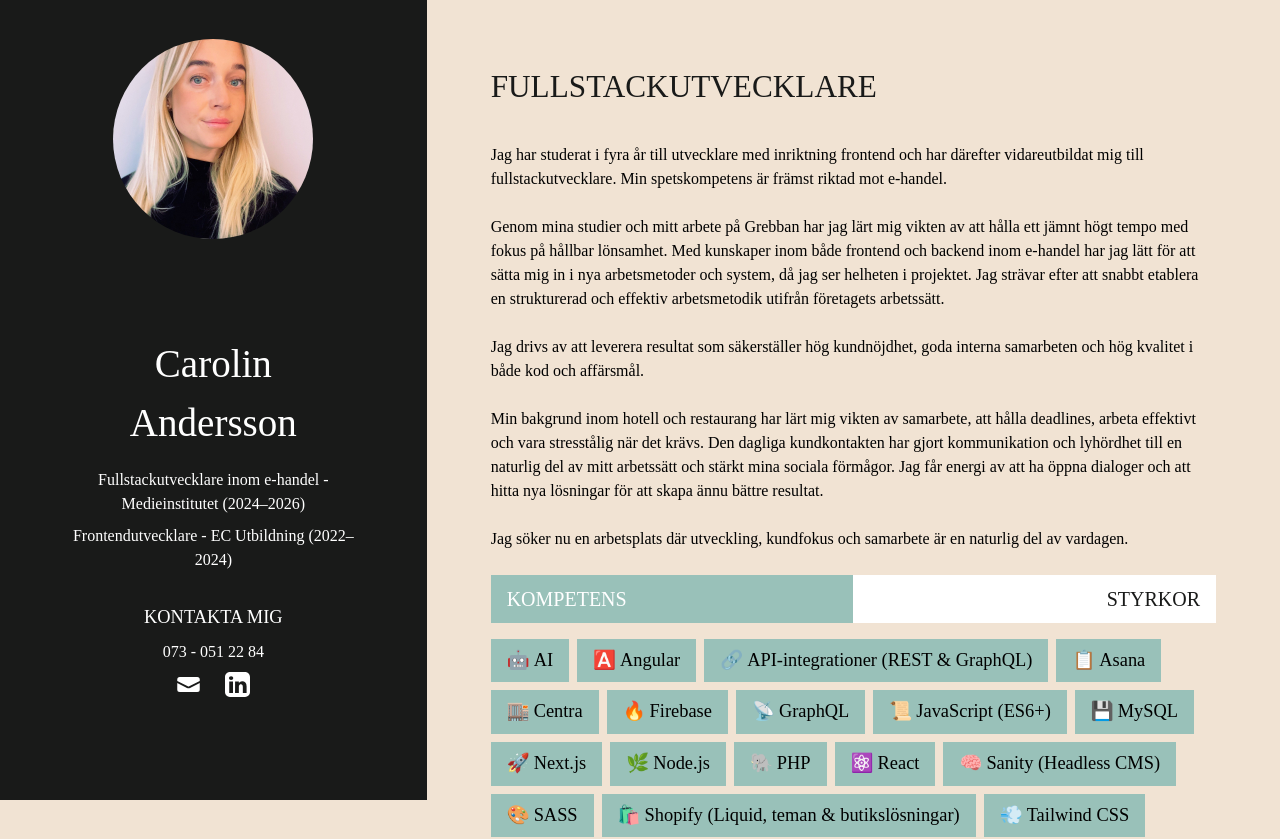
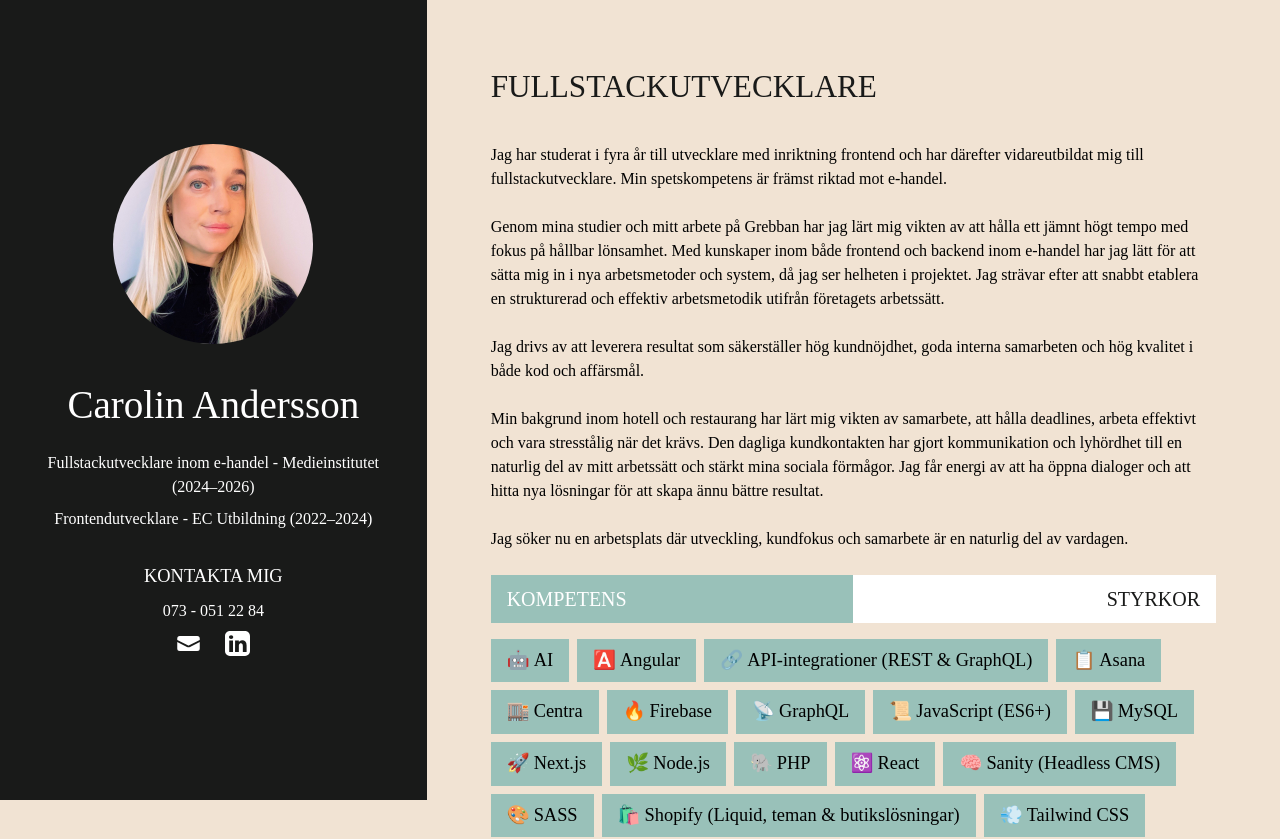
Before and after one commit to carolinmimmie/MyCv, a Next.js app: page / in a window 1280 px wide. Shown: the top 839 px of the page. Built offline with nearby package versions, Linux system fonts and the light colour scheme.

Commit message:
fix: breakword

```diff
--- a/app/component/Sidebar.tsx
+++ b/app/component/Sidebar.tsx
@@ -21,7 +21,7 @@
           src="/images/profile.png"
           alt="profilepic for cv"
         />
-        <div className="text-center p-8 sm:p-16 w-full sm:basis-3/4 ">
+        <div className="text-center px-6">
           <h1 className="mb-2">{name}</h1>
           <p className="mb-2">{education[0]}</p>
           <p className="mb-2 ">{education[1]}</p>
```
